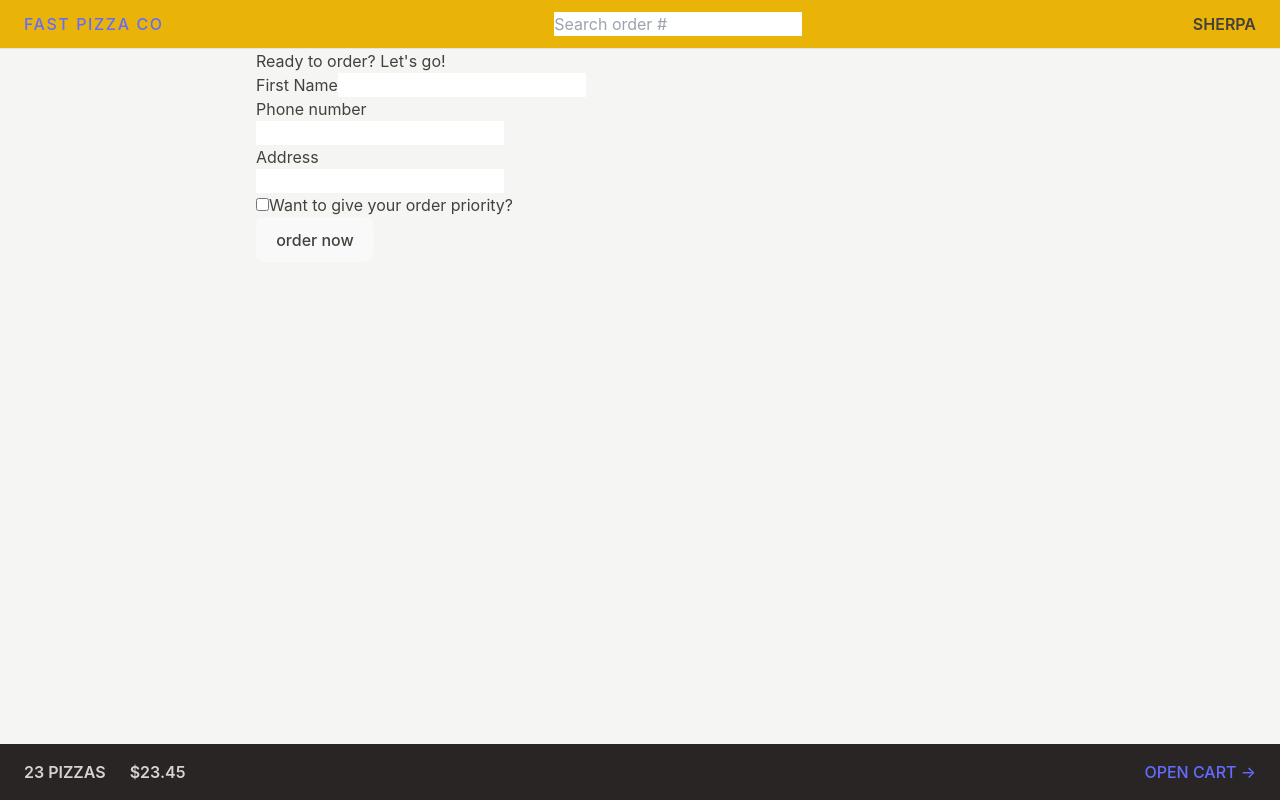
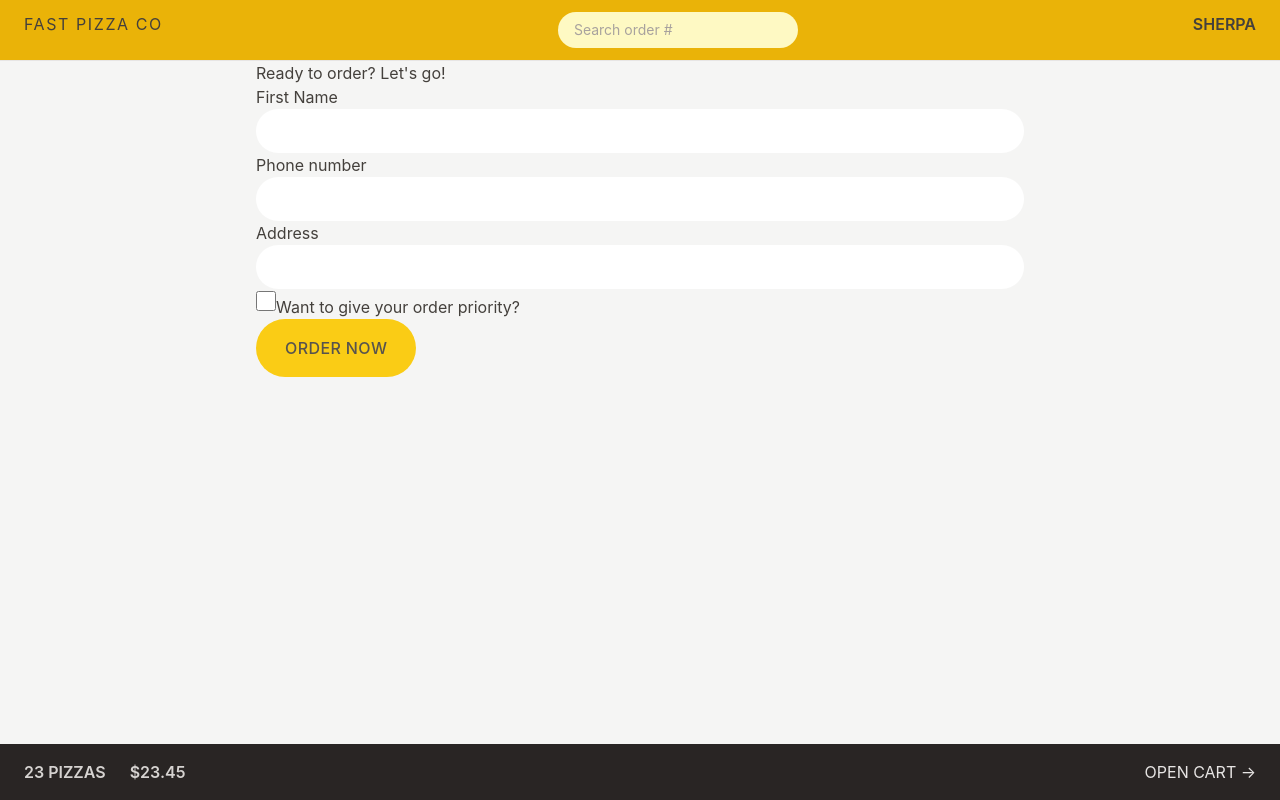
Before and after one commit to mrsherpacode/react-pizza-app, a React (Vite) app: page /order/new in a window 1280 px wide. Built offline with nearby package versions, Linux system fonts and the light colour scheme.

Commit message:
more styles are appilied

```diff
--- a/src/features/cart/Cart.jsx
+++ b/src/features/cart/Cart.jsx
@@ -1,23 +1,23 @@
-import { Link } from 'react-router-dom';
+import { Link } from "react-router-dom";
 
 const fakeCart = [
   {
     pizzaId: 12,
-    name: 'Mediterranean',
+    name: "Mediterranean",
     quantity: 2,
     unitPrice: 16,
     totalPrice: 32,
   },
   {
     pizzaId: 6,
-    name: 'Vegetale',
+    name: "Vegetale",
     quantity: 1,
     unitPrice: 13,
     totalPrice: 13,
   },
   {
     pizzaId: 11,
-    name: 'Spinach and Mushroom',
+    name: "Spinach and Mushroom",
     quantity: 1,
     unitPrice: 15,
     totalPrice: 15,
@@ -29,7 +29,12 @@ function Cart() {
 
   return (
     <div>
-      <Link to="/menu">&larr; Back to menu</Link>
+      <Link
+        to="/menu"
+        className="text-sm text-blue-500 hover:text-blue-600 hover:underline"
+      >
+        &larr; Back to menu
+      </Link>
 
       <h2>Your cart, %NAME%</h2>
 
--- a/src/features/order/CreateOrder.jsx
+++ b/src/features/order/CreateOrder.jsx
@@ -2,7 +2,7 @@ import { Form, redirect, useNavigation, useActionData } from "react-router-dom";
 import { createOrder } from "../../services/apiRestaurant";
 
 // https://uibakery.io/regex-library/phone-number
-const isValidPhone = (str) =>
+const isValidPhone = str =>
   /^\+?\d{1,4}?[-.\s]?\(?\d{1,3}?\)?[-.\s]?\d{1,4}[-.\s]?\d{1,4}[-.\s]?\d{1,9}$/.test(
     str
   );
@@ -45,13 +45,13 @@ function CreateOrder() {
       <Form method="POST">
         <div>
           <label>First Name</label>
-          <input type="text" name="customer" required />
+          <input className="input" type="text" name="customer" required />
         </div>
 
         <div>
           <label>Phone number</label>
           <div>
-            <input type="tel" name="phone" required />
+            <input className="input" type="tel" name="phone" required />
           </div>
           {formErrors?.phone && <p>{formErrors.phone}</p>}
         </div>
@@ -59,12 +59,13 @@ function CreateOrder() {
         <div>
           <label>Address</label>
           <div>
-            <input type="text" name="address" required />
+            <input className="input" type="text" name="address" required />
           </div>
         </div>
 
         <div>
           <input
+            className="h-6 w-5 accent-yellow-400 focus:outline-none focus:ring-offset-2"
             type="checkbox"
             name="priority"
             id="priority"
@@ -77,7 +78,11 @@ function CreateOrder() {
         <div>
           {/* also submitting cart data */}
           <input type="hidden" name="cart" value={JSON.stringify(cart)} />
-          <button type="submit" disabled={isSubmitting}>
+          <button
+            type="submit"
+            disabled={isSubmitting}
+            className="inline-block rounded-full bg-yellow-400 px-7 py-4 uppercase tracking-wide text-stone-600 transition-colors duration-300 hover:bg-yellow-300 focus:bg-yellow-300 focus:outline-none focus:ring focus:ring-yellow-300 focus:ring-offset-2 disabled:cursor-not-allowed"
+          >
             {isSubmitting ? "placing order.." : "order now"}
           </button>
         </div>
@@ -104,10 +109,10 @@ export async function action({ request }) {
   if (Object.keys(errors).length > 0) return errors;
 
   // We have an API function createOrder that accepts a new order object and returns the newly created order. In the action, we await this function and then redirect the user to the new order's page using React Router's redirect function. We cannot use hooks like useNavigate here because hooks can only be called inside components.
-  const newOrder = await createOrder(order);
+  // const newOrder = await createOrder(order);
   // Redirects after form submission are handled using React Router's redirect function, not hooks like useNavigate.
 
-  return redirect(`/order/${newOrder.id}`);
+  // return redirect(`/order/${newOrder.id}`);
 }
 
 export default CreateOrder;
--- a/src/features/order/SearchOrder.jsx
+++ b/src/features/order/SearchOrder.jsx
@@ -16,7 +16,8 @@ function SearchOrder() {
       <input
         placeholder="Search order #"
         value={query}
-        onChange={(e) => setQuery(e.target.value)}
+        onChange={e => setQuery(e.target.value)}
+        className="w-28 rounded-full bg-yellow-100 px-4 py-2 text-sm transition-all duration-300 placeholder:text-stone-400 focus:outline-none focus:ring focus:ring-yellow-500 focus:ring-opacity-50 sm:w-60 sm:focus:w-72"
       />
     </form>
   );
--- a/src/index.css
+++ b/src/index.css
@@ -2,6 +2,13 @@
 @tailwind base;
 @tailwind components;
 @tailwind utilities;
+
+/*  creating a reuseale component */
+@layer components {
+  .input {
+    @apply w-full rounded-full border-stone-200 px-4 py-2 text-sm transition-all duration-300 focus:outline-none focus:ring focus:ring-yellow-400 md:px-6 md:py-3;
+  }
+}
 
 :root {
   font-family: Inter, system-ui, Avenir, Helvetica, Arial, sans-serif;
@@ -19,6 +26,8 @@
   -webkit-text-size-adjust: 100%;
 }
 
+/* Commented out styles */
+/*
 a {
   font-weight: 500;
   color: #646cff;
@@ -28,13 +37,14 @@ a:hover {
   color: #535bf2;
 }
 
-/* body {
+body {
   margin: 0;
   display: flex;
   place-items: center;
   min-width: 320px;
   min-height: 100vh;
-} */
+}
+*/
 
 h1 {
   font-size: 3.2em;
@@ -78,8 +88,8 @@ button:focus-visible {
   width: 45px;
   aspect-ratio: 1;
   border-radius: 50%;
-  background: radial-gradient(farthest-side, #ffa516 94%, #0000) top/8px 8px
-      no-repeat,
+  background:
+    radial-gradient(farthest-side, #ffa516 94%, #0000) top/8px 8px no-repeat,
     conic-gradient(#0000 30%, #ffa516);
   -webkit-mask: radial-gradient(farthest-side, #0000 calc(100% - 8px), #000 0);
   mask: radial-gradient(farthest-side, #0000 calc(100% - 8px), #000 0);
```
